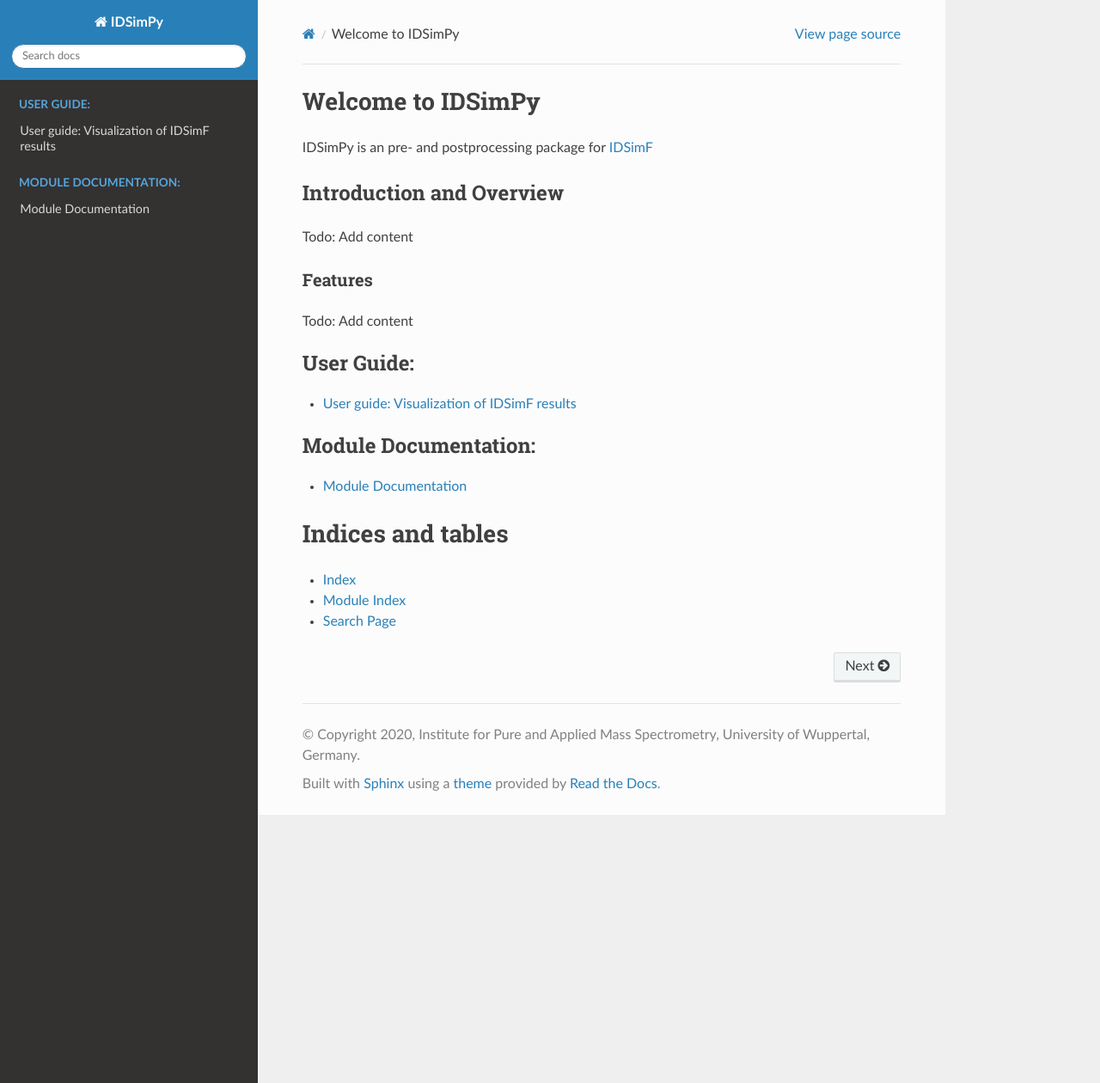
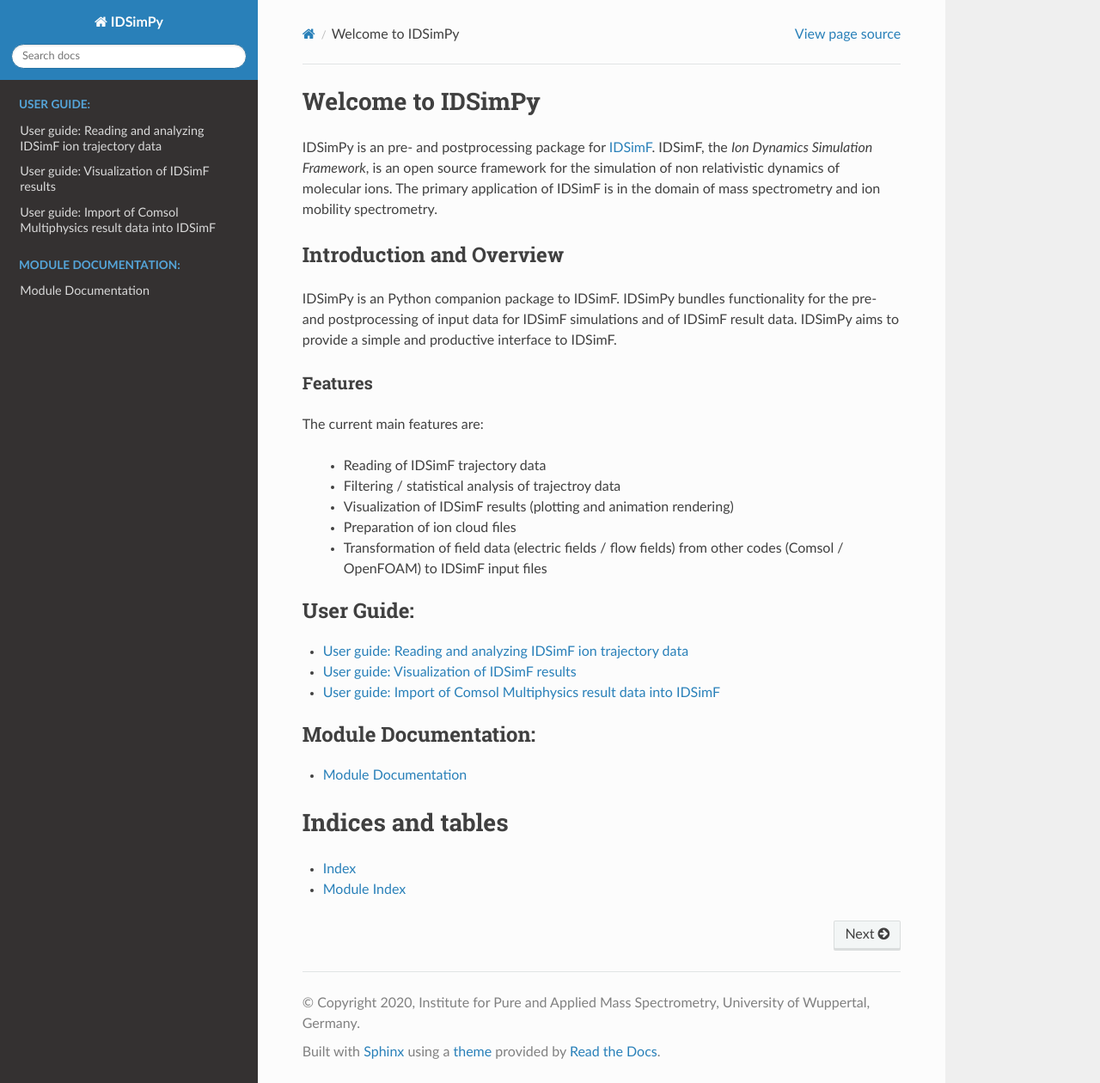
Before and after one commit to IPAMS/IDSimPy, a Sphinx documentation site: the page built from docs/index.rst, in a window 1280 px wide and 1260 px high. Shown: the whole window at 86% size. Built offline with Sphinx 7.4.7 and the Read the Docs theme 2.0.0, drawn with Linux system fonts in a browser that asks for light colours.

Commit message:
Adds basic introduction and users guide pages to docs

```diff
--- a/docs/index.rst
+++ b/docs/index.rst
@@ -2,31 +2,39 @@
 Welcome to IDSimPy
 ==================
 
-IDSimPy is an pre- and postprocessing package for `IDSimF <https://github.com/IPAMS/IDSimF>`_
+IDSimPy is an pre- and postprocessing package for `IDSimF <https://github.com/IPAMS/IDSimF>`_. IDSimF, the *Ion Dynamics Simulation Framework*, is an open source framework for the simulation of non relativistic dynamics of molecular ions. The primary application of IDSimF is in the domain of mass spectrometry and ion mobility spectrometry.
 
 
 Introduction and Overview
 =========================
 
-Todo: Add content
+IDSimPy is an Python companion package to IDSimF. IDSimPy bundles functionality for the pre- and postprocessing of input data for IDSimF simulations and of IDSimF result data. IDSimPy aims to provide a simple and productive interface to IDSimF.
 
 --------
 Features
 --------
 
-Todo: Add content
+The current main features are:
+
+    * Reading of IDSimF trajectory data
+    * Filtering / statistical analysis of trajectroy data
+    * Visualization of IDSimF results (plotting and animation rendering)
+    * Preparation of ion cloud files
+    * Transformation of field data (electric fields / flow fields) from other codes (Comsol / OpenFOAM) to IDSimF input files
 
 .. toctree::
-   :maxdepth: 1
-   :caption: User Guide:
+    :maxdepth: 1
+    :caption: User Guide:
 
-   usersguide/visualization
+    usersguide/trajectory
+    usersguide/visualization
+    usersguide/comsol_import
 
 .. toctree::
-   :maxdepth: 1
-   :caption: Module Documentation:
+    :maxdepth: 1
+    :caption: Module Documentation:
 
-   modules/modules_documentation
+    modules/modules_documentation
 
 
 ==================
@@ -35,4 +43,3 @@
 
 * :ref:`genindex`
 * :ref:`modindex`
-* :ref:`search`
--- /dev/null
+++ b/docs/usersguide/comsol_import.rst
@@ -0,0 +1,8 @@
+.. _usersguide-comsol_import:
+
+=================================================================
+User guide: Import of Comsol Multiphysics result data into IDSimF
+=================================================================
+
+
+Todo: Describe visualization of IDSimF results
--- /dev/null
+++ b/docs/usersguide/trajectory.rst
@@ -0,0 +1,8 @@
+.. _usersguide-trajectory:
+
+============================================================
+User guide: Reading and analyzing IDSimF ion trajectory data
+============================================================
+
+
+Todo: Describe reading and analysis of ion trajectory data.
```
